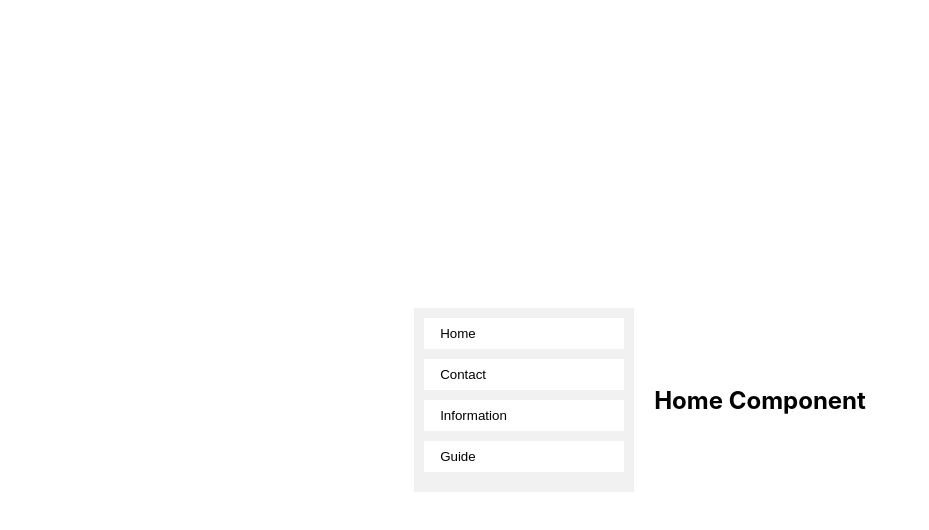
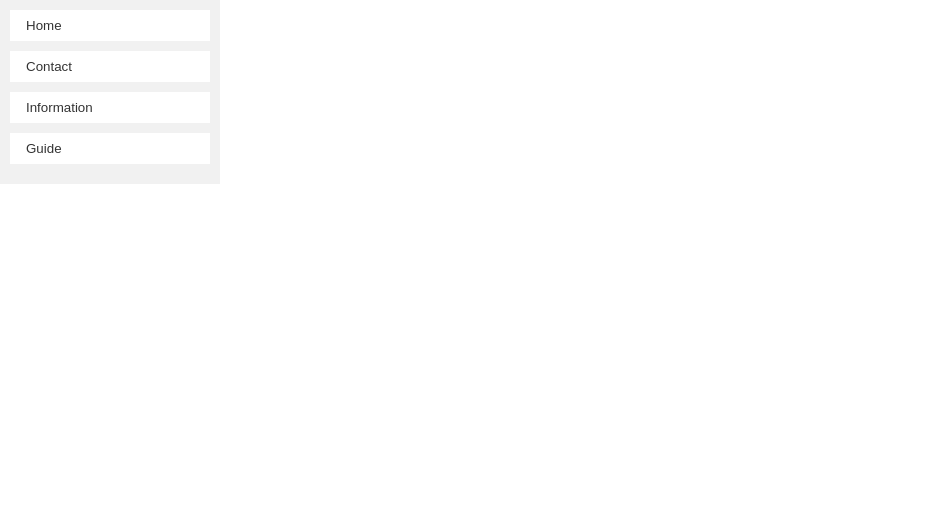
Before and after one commit to aritradey-CS/Aritra_Rawbook, a React (Create React App) app: page / in a window 1280 px wide. Shown: the top 530 px of the page, without its empty margins (0-929 px from the left). Built offline with nearby package versions, Linux system fonts and the light colour scheme.

Commit message:
added a state variable called activeComponent using the useState hook.

```diff
--- a/src/App.css
+++ b/src/App.css
@@ -1,12 +1,13 @@
 .App {
   display: flex;
+  flex-wrap: wrap;
   justify-content: center;
-  align-items: center;
+  align-items: flex-start;
   height: 100vh;
 }
 
 .left-panel {
-  width: 200px;
+  flex: 0 0 200px;
   background-color: #f1f1f1;
   padding: 10px;
 }
@@ -20,6 +21,7 @@
   background-color: #fff;
   cursor: pointer;
   text-align: left;
+  color: #333;
 }
 
 .left-panel button:hover {
@@ -27,5 +29,22 @@
 }
 
 .content {
+  flex: 1;
   margin-left: 20px;
 }
+
+.home {
+  background-color: #ffe6cc;
+}
+
+.contact {
+  background-color: #ccf5ff;
+}
+
+.information {
+  background-color: #ccffcc;
+}
+
+.guide {
+  background-color: #ffccf5;
+}
--- a/src/App.js
+++ b/src/App.js
@@ -1,26 +1,11 @@
 import React, { useState } from 'react';
 import './App.css';
 
-const App = () => {
-  const [activeComponent, setActiveComponent] = useState('home');
+function App() {
+  const [activeComponent, setActiveComponent] = useState('');
 
   const handleComponentClick = (component) => {
     setActiveComponent(component);
-  };
-
-  const renderComponent = () => {
-    switch (activeComponent) {
-      case 'home':
-        return <h2>Home Component</h2>;
-      case 'contact':
-        return <h2>Contact Component</h2>;
-      case 'information':
-        return <h2>Information Component</h2>;
-      case 'guide':
-        return <h2>Guide Component</h2>;
-      default:
-        return null;
-    }
   };
 
   return (
@@ -31,9 +16,14 @@ const App = () => {
         <button onClick={() => handleComponentClick('information')}>Information</button>
         <button onClick={() => handleComponentClick('guide')}>Guide</button>
       </div>
-      <div className="content">{renderComponent()}</div>
+      <div className="content">
+        {activeComponent === 'home' && <h2>Welcome to the Home Page!</h2>}
+        {activeComponent === 'contact' && <h2>Contact Information Page</h2>}
+        {activeComponent === 'information' && <h2>Information Page</h2>}
+        {activeComponent === 'guide' && <h2>Guide Page</h2>}
+      </div>
     </div>
   );
-};
+}
 
 export default App;
```
